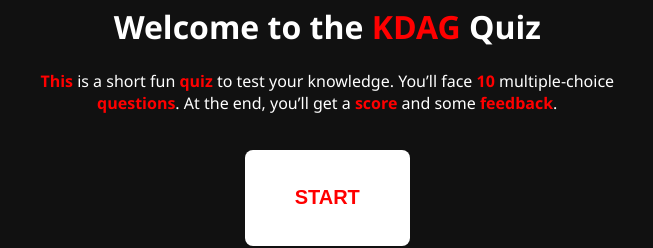
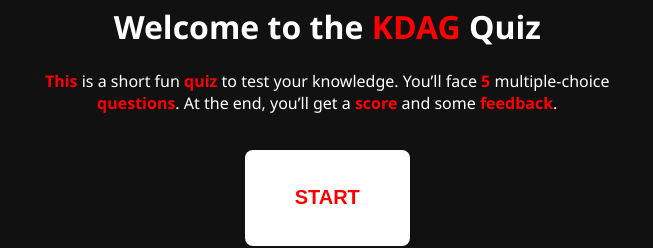
Before and after one commit to Aayusharan/Aayusharan.github.io, a plain HTML site: page index.html in a window 1280 px wide. Shown: the part 246-494 px from the top of the page, 339-992 px from the left. Drawn offline with Linux system fonts and the light colour scheme.

Commit message:
Update index.html

```diff
--- a/index.html
+++ b/index.html
@@ -77,7 +77,7 @@ p span {
   </span>
   <div class="container">
     <h1>Welcome to the <span>KDAG</span> Quiz</h1>
-    <p><span>This</span> is a short fun <span>quiz</span> to test your knowledge. You’ll face <span>10</span> multiple-choice
+    <p><span>This</span> is a short fun <span>quiz</span> to test your knowledge. You’ll face <span>5</span> multiple-choice
       <span>questions</span>. At the end, you’ll get a <span>score</span> and some <span>feedback</span>.</p>
     <a href='script.html'>
       <button><h2>START</h2></button>
```
